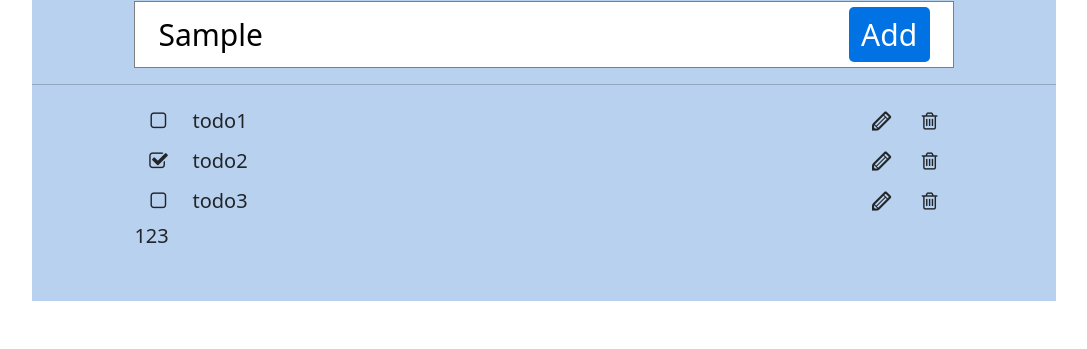
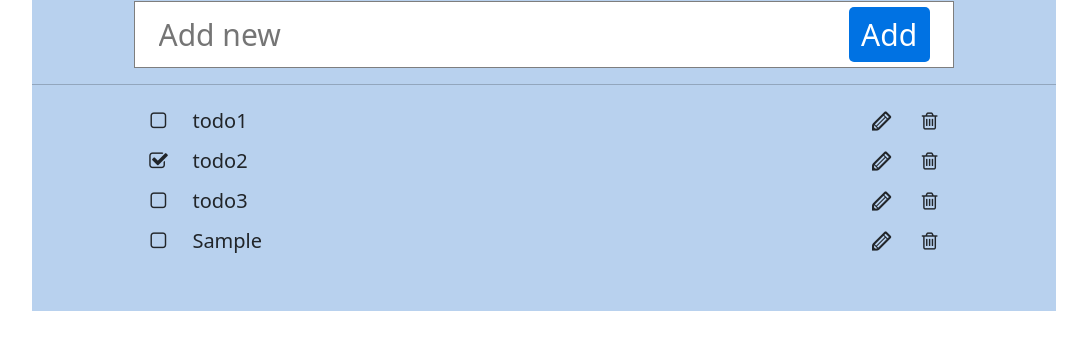
Before and after one commit to meow0516/demo_todolist_vue, a plain HTML site: page todolist.html in a window 1280 px wide. Both pictures are taken after typing "Sample" into the empty fields and a click on the button "Add". Shown: the part 109-458 px from the top of the page, without its empty margins (96-1183 px from the left). Drawn offline with Linux system fonts and the light colour scheme.

Commit message:
update edit.click icon/html/js

```diff
--- a/css/fontello.css
+++ b/css/fontello.css
@@ -1,11 +1,11 @@
 @font-face {
   font-family: 'fontello';
-  src: url('../font/fontello.eot?71276848');
-  src: url('../font/fontello.eot?71276848#iefix') format('embedded-opentype'),
-       url('../font/fontello.woff2?71276848') format('woff2'),
-       url('../font/fontello.woff?71276848') format('woff'),
-       url('../font/fontello.ttf?71276848') format('truetype'),
-       url('../font/fontello.svg?71276848#fontello') format('svg');
+  src: url('../font/fontello.eot?88854946');
+  src: url('../font/fontello.eot?88854946#iefix') format('embedded-opentype'),
+       url('../font/fontello.woff2?88854946') format('woff2'),
+       url('../font/fontello.woff?88854946') format('woff'),
+       url('../font/fontello.ttf?88854946') format('truetype'),
+       url('../font/fontello.svg?88854946#fontello') format('svg');
   font-weight: normal;
   font-style: normal;
 }
@@ -15,7 +15,7 @@
 @media screen and (-webkit-min-device-pixel-ratio:0) {
   @font-face {
     font-family: 'fontello';
-    src: url('../font/fontello.svg?71276848#fontello') format('svg');
+    src: url('../font/fontello.svg?88854946#fontello') format('svg');
   }
 }
 */
@@ -72,6 +72,7 @@
 .icon-check:before { content: '\e80f'; } /* '' */
 .icon-trash-empty:before { content: '\e810'; } /* '' */
 .icon-pencil:before { content: '\e811'; } /* '' */
+.icon-floppy:before { content: '\e812'; } /* '' */
 .icon-check-empty:before { content: '\f096'; } /* '' */
 .icon-twitter:before { content: '\f099'; } /* '' */
 .icon-facebook:before { content: '\f09a'; } /* '' */
--- a/js/main.js
+++ b/js/main.js
@@ -1,20 +1,30 @@
 $(document).ready(function() {
 
     $('.add').click(function create_todo() {
-        // new_todo = $('li').first().clone();
-        // console.log(new_todo);
-        $('ul').append('123');
+        new_todo = $('.addtodo').val();
+        new_todo_format = $('.none').clone().removeClass('none');
+        new_todo_format.find('.content').text(new_todo);
+        $('ul').append(new_todo_format);
+        $('input.addtodo').val('');
     });
 
-    $('.icon-pencil').click(function edit_todo() {
+    $('.todos').on('click','.edit', function edit_todo() {
         // change editable
-        $(this).siblings('.content').attr('contenteditable','true').focus();
+        if($(this).siblings('.content').attr("contentEditable") == "false"){
+            $(this).removeClass('icon-pencil').addClass('icon-floppy');
+            $(this).siblings('.content').attr('contenteditable','true').focus();
 
-        // after edit, blur and editable=false
+        }
+        // after edit editable=false
+        else{
+            $(this).removeClass('icon-floppy').addClass('icon-pencil');
+            $(this).siblings('.content').attr('contenteditable','false');
+        }
+        // blur, editable = false
 
     });
 
-    $('.complete').click( function complete_todo() {
+    $('.todos').on('click','.complete', function complete_todo() {
         if ($(this).hasClass('icon-check-empty'))
         {
             $(this).removeClass('icon-check-empty').addClass('icon-check');
--- a/todolist.html
+++ b/todolist.html
@@ -27,7 +27,7 @@
                     <div class="d-flex todo_item">
                         <div class="icon_add complete icon-check-empty"></div>
                         <div class="content" contenteditable="false">todo1</div>
-                        <div class="icon_add icon-pencil"></div>
+                        <div class="icon_add edit icon-pencil"></div>
                         <div class="icon_add icon-trash-empty delete"></div>
                     </div>
                 </li>
@@ -35,7 +35,7 @@
                     <div class="d-flex todo_item">
                         <div class="icon_add complete icon-check"></div>
                         <div class="content" contenteditable="false">todo2</div>
-                        <div class="icon_add icon-pencil"></div>
+                        <div class="icon_add edit icon-pencil"></div>
                         <div class="icon_add icon-trash-empty delete"></div>
                     </div>
                 </li>
@@ -43,7 +43,7 @@
                     <div class="d-flex todo_item">
                         <div class="icon_add complete icon-check-empty"></div>
                         <div class="content" contenteditable="false">todo3</div>
-                        <div class="icon_add icon-pencil"></div>
+                        <div class="icon_add edit icon-pencil"></div>
                         <div class="icon_add icon-trash-empty delete"></div>
                     </div>
                 </li>
@@ -51,7 +51,7 @@
                     <div class="d-flex todo_item">
                         <div class="icon_add complete icon-check-empty"></div>
                         <div class="content" contenteditable="false"></div>
-                        <div class="icon_add icon-pencil"></div>
+                        <div class="icon_add edit icon-pencil"></div>
                         <div class="icon_add icon-trash-empty delete"></div>
                     </div>
                 </li>
```
Also changed, not shown: font/fontello.ttf, font/fontello.woff, font/fontello.woff2, 2 other files.
